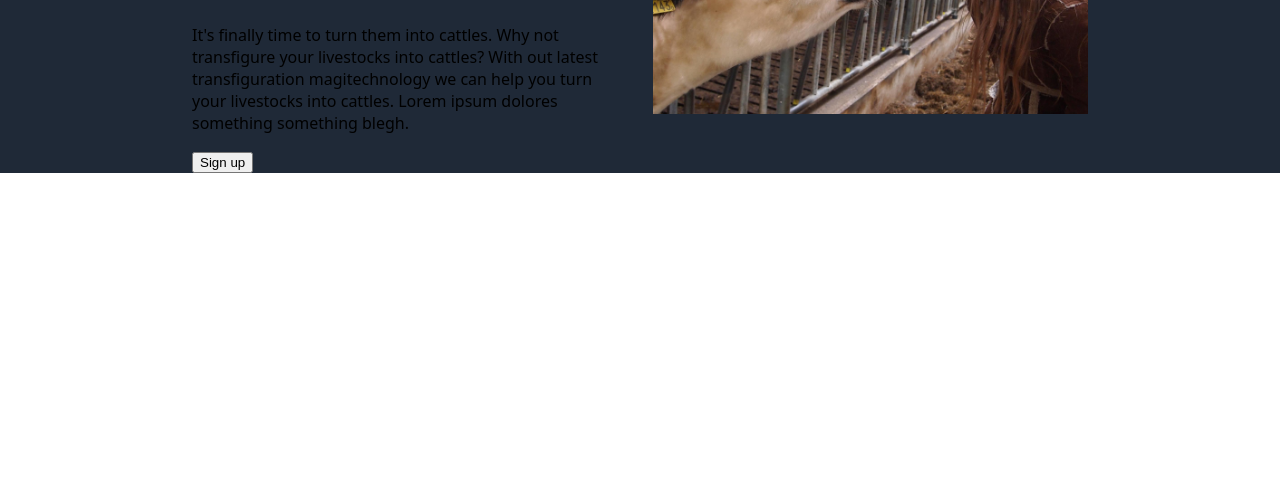
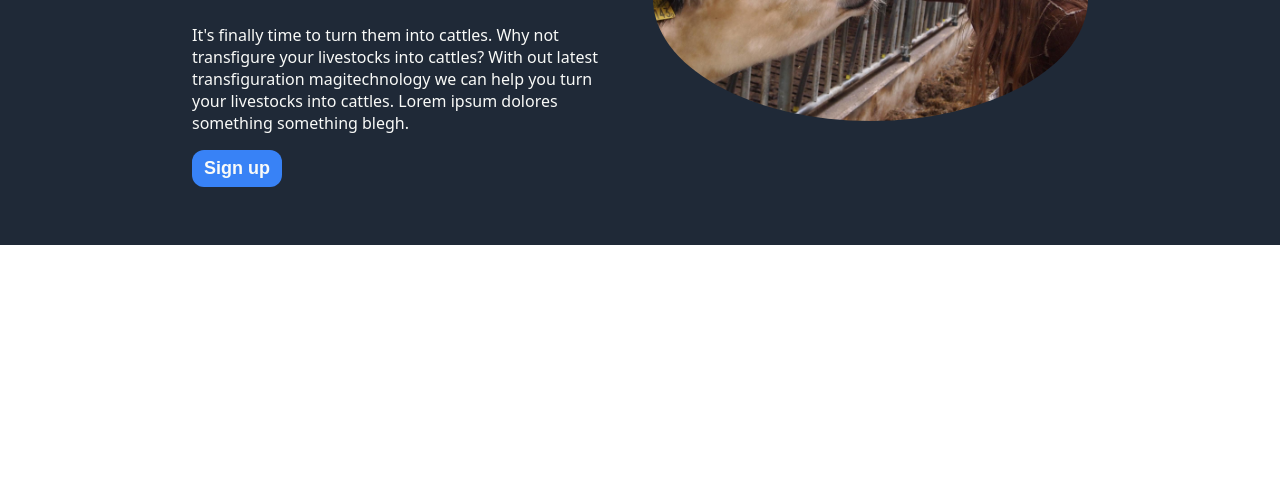
Before and after one commit to nayh6482/odin-flexbox-landing, a plain HTML site: page index.html in a window 1280 px wide. Shown: the part 303-800 px from the top of the page. Drawn offline with Linux system fonts and the light colour scheme.

Commit message:
complete first section

```diff
--- a/index.html
+++ b/index.html
@@ -9,7 +9,7 @@
 </head>
 <body>
     <section id="opening">
-        <div class="opening dark-bg light-text">
+        <div class="opening dark-bg light-txt">
             <div class="headline">
                 <h2 class="header-logo">Cattlify.</h2>
                 <div class="header-link">
@@ -28,7 +28,7 @@
                         With out latest transfiguration magitechnology
                         we can help you turn your livestocks into cattles.
                         Lorem ipsum dolores something something blegh.</p>
-                    <button>Sign up</button>
+                    <button class="signup-opening">Sign up</button>
                 </div>
                 <div class="right-pane">
                     <img class="ctlf-main-img"  src="img/cow-736825_1920.jpg" alt="woman observing transformed cow">
--- a/styles.css
+++ b/styles.css
@@ -1,8 +1,10 @@
 body {
     font-family: system-ui, -apple-system, BlinkMacSystemFont, 'Segoe UI', Roboto, Oxygen, Ubuntu, Cantarell, 'Open Sans', 'Helvetica Neue', sans-serif;
-    margin:0
+    margin:0;
+    flex-wrap: wrap;
 }
 
+/* BG, txt color schemes */
 .dark-bg {
     background-color: #1f2937;
 }
@@ -11,14 +13,14 @@ body {
     color: #F9FAF8;
 }
 
-#opening {
-}
+/* #OPENING */
 .header-logo {
     font-size: 24px;
 }
 
 .opening {
     padding: 0% 15%;
+    padding-bottom: 1%;
 
 }
 
@@ -47,8 +49,19 @@ li {
 .title {
     font-size: 48px;
 }
+
+.signup-opening {
+  font-size: 18px;
+  color: #f9faf8;
+  font-weight: bold;
+  background-color: #3882f6;
+  padding: 8px 12px;
+  border: none;
+  border-radius: 12px;
+}
 .ctlf-main-img {
     max-width: 100%;
+    border-radius: 88%;
 }
 
 .left-pane, .right-pane {
```
